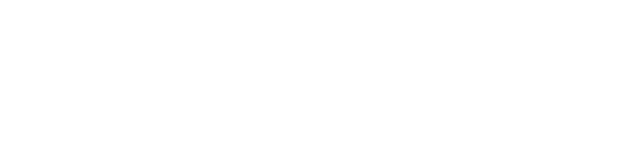
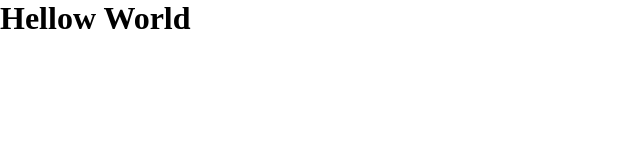
Before and after one commit to mail2svivek/test-template, a plain HTML site: page index.html in a window 1280 px wide. Shown: the whole page, without its empty margins (0-640 px from the left). Drawn offline with Linux system fonts and the light colour scheme.

Commit message:
second template

```diff
--- a/index.html
+++ b/index.html
@@ -9,6 +9,8 @@
  <link rel="stylesheet" href="style.css">
 </head>
 <body>
+
+<h1>Hellow World</h1>
 <!-- <i class="fab fa-500px"></i> -->
  <!-- Script -->
  <script src="script.js"></script>
--- a/script.js
+++ b/script.js
@@ -1 +1 @@
-console.log('testing:')
+console.log('testing again:')
--- a/style.css
+++ b/style.css
@@ -1,5 +1,5 @@
 html {
- /* prevents padding from adding extra width and height. page is stretched/ reduced to fit the browser window */
+ /* prevents ___padding from adding extra width and height. page is stretched/ reduced to fit the browser window */
  box-sizing: border-box;
 }
 
```
